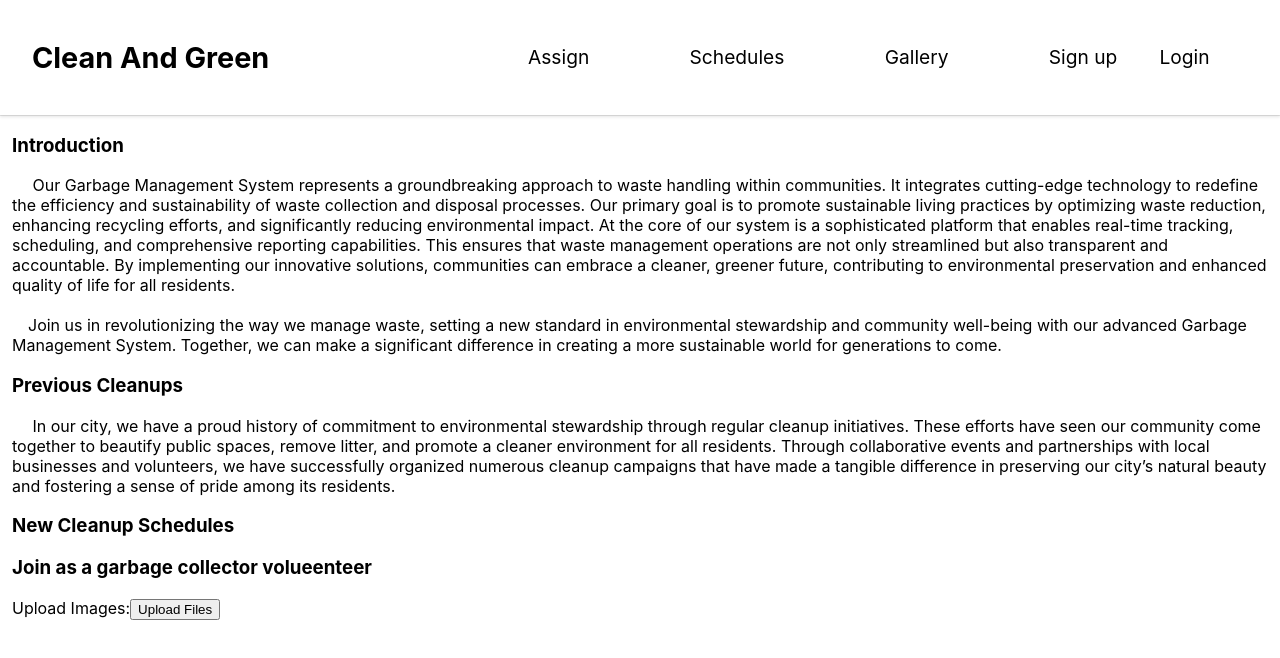
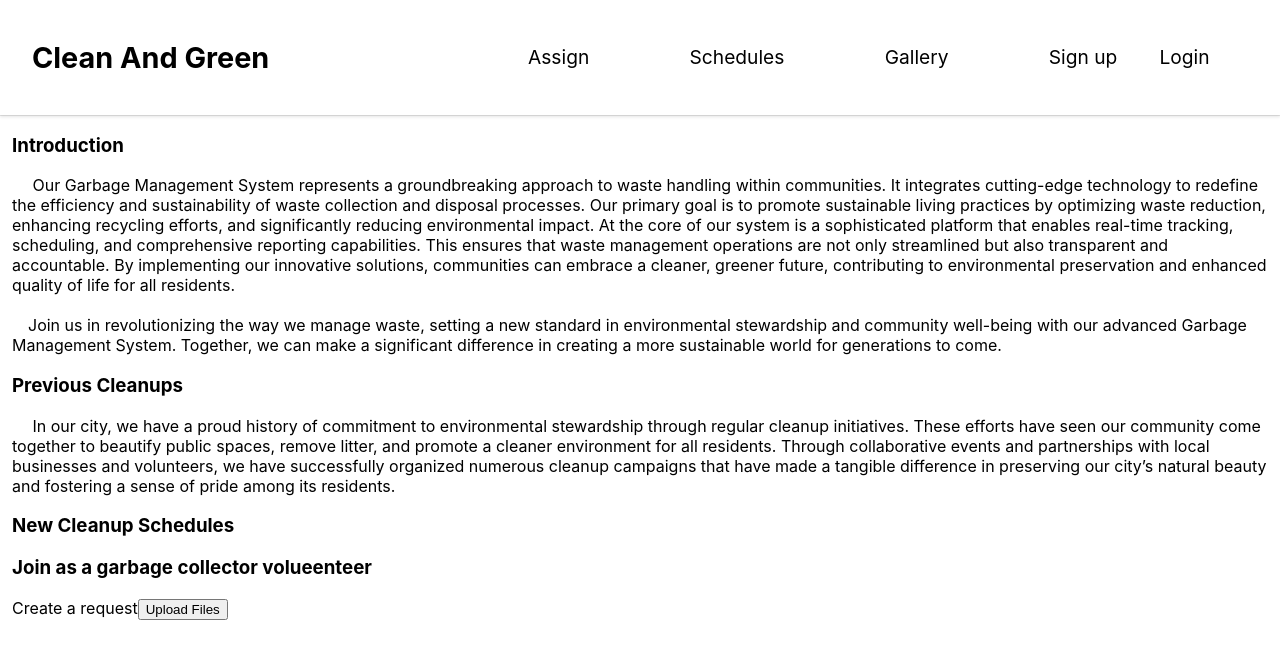
Before and after one commit to raj-2093/Garbage-Management-System, a React (Create React App) app in the folder client/: page / in a window 1280 px wide. Shown: the top 658 px of the page. Built offline with nearby package versions, Linux system fonts and the light colour scheme.

Commit message:
pull request: 3:18

```diff
--- a/client/src/components/FileUpload.js
+++ b/client/src/components/FileUpload.js
@@ -16,7 +16,7 @@ const FileUpload = () => {
   });
 
   const handleUpload = async () => {
-    alert("File Upload successfull");
+    // alert("File Upload successfull");
   };
 
   const [isOpen, setIsOpen] = useState(false);
--- a/client/src/pages/Home.js
+++ b/client/src/pages/Home.js
@@ -58,7 +58,7 @@ export const Home = () => {
         </div>
 
         <div className="Container">
-          Upload Images:
+          Create a request
           <FileUpload />
         </div>
       </div>
--- a/package.json
+++ b/package.json
@@ -13,5 +13,9 @@
   "license": "ISC",
   "devDependencies": {
     "concurrently": "^8.2.2"
+  },
+  "dependencies": {
+    "prettier": "^3.3.2",
+    "react-dropzone": "^14.2.3"
   }
 }
```
Also changed, not shown: 1 other file (tests, documents, lock files or other folders).
